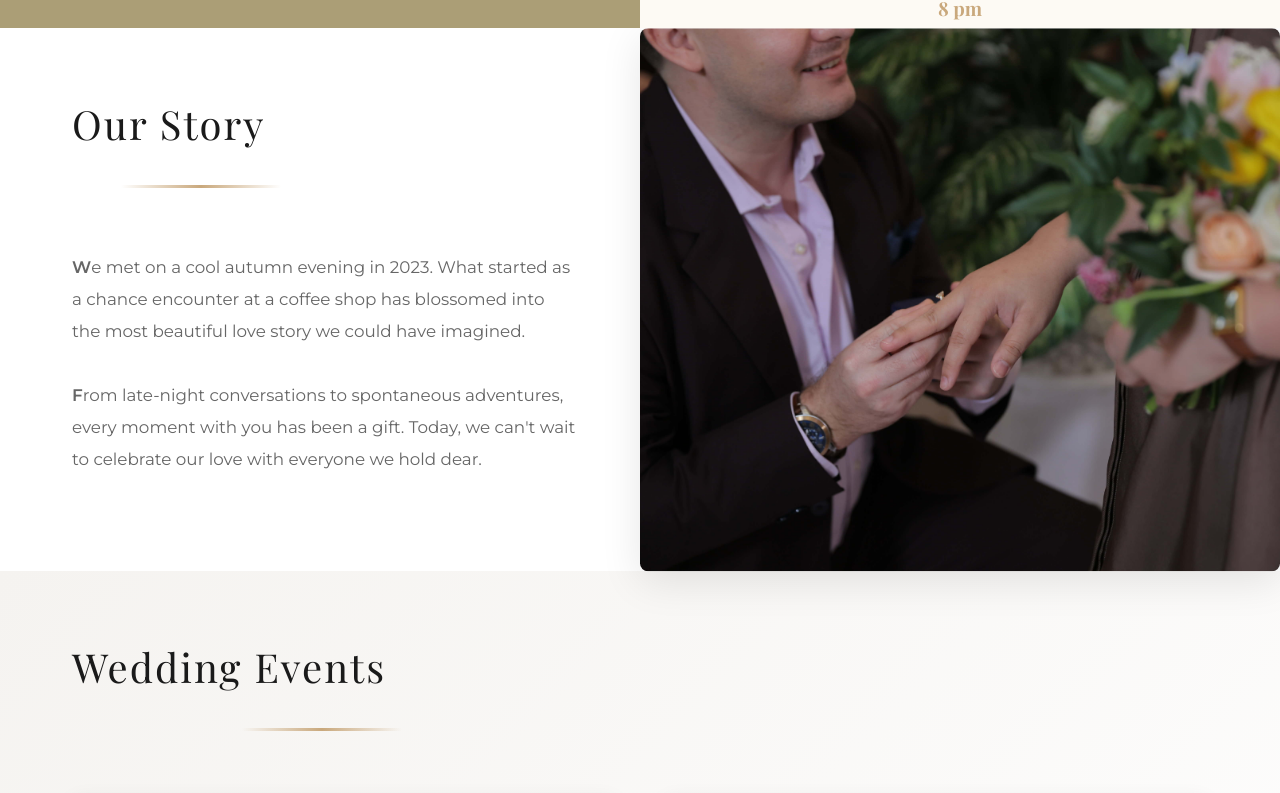
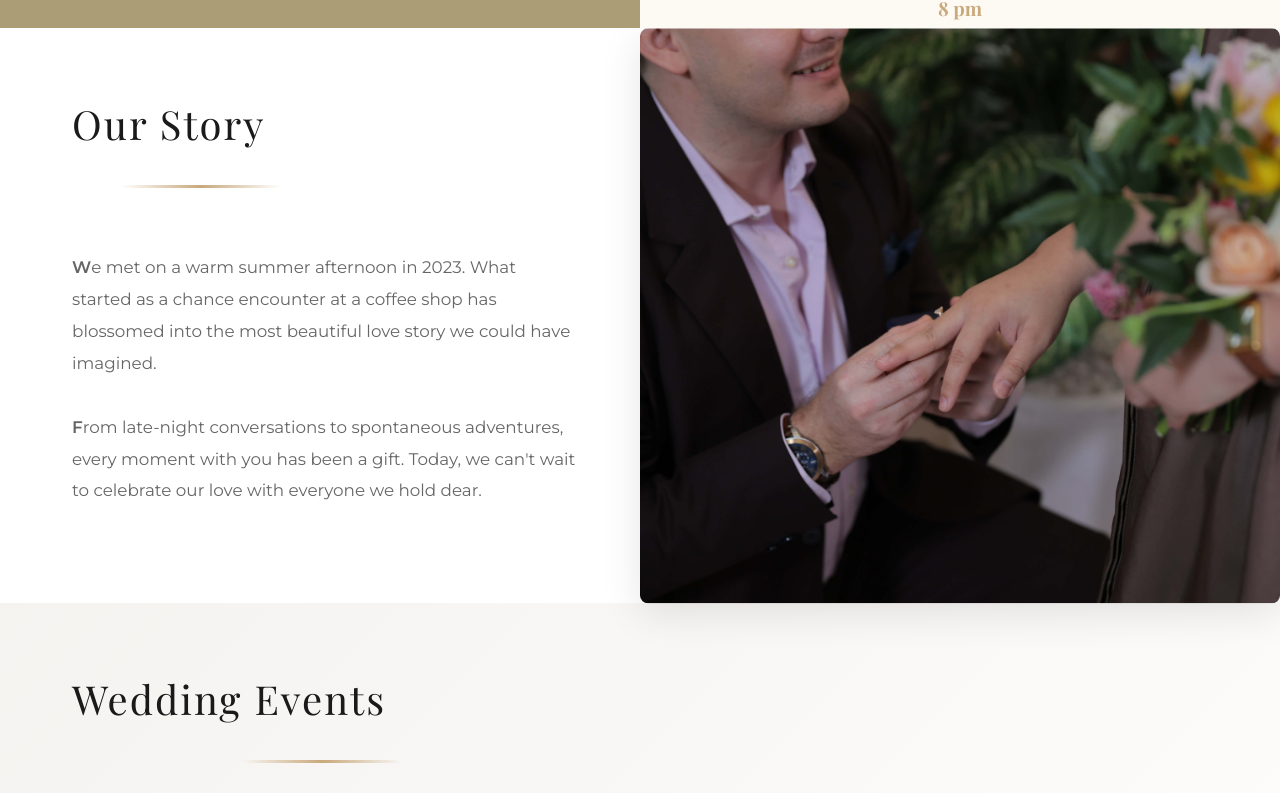
Before and after one commit to NhiNguyen2304/wedding_invitation, a React (Vite) app: page / in a window 1280 px wide. Shown: the part 772-1565 px from the top of the page. Built offline with nearby package versions, Linux system fonts and the light colour scheme.

Commit message:
Fix story line

```diff
--- a/src/components/Story.tsx
+++ b/src/components/Story.tsx
@@ -9,9 +9,9 @@ export const Story: React.FC = () => {
         <div className="story-content">
           <div className="story-text">
             <p>
-              We met on a cool autumn evening in 2023. What started as a chance
-              encounter at a coffee shop has blossomed into the most beautiful
-              love story we could have imagined.
+              We met on a warm summer afternoon in 2023. What started as a
+              chance encounter at a coffee shop has blossomed into the most
+              beautiful love story we could have imagined.
             </p>
             <p>
               From late-night conversations to spontaneous adventures, every
```
